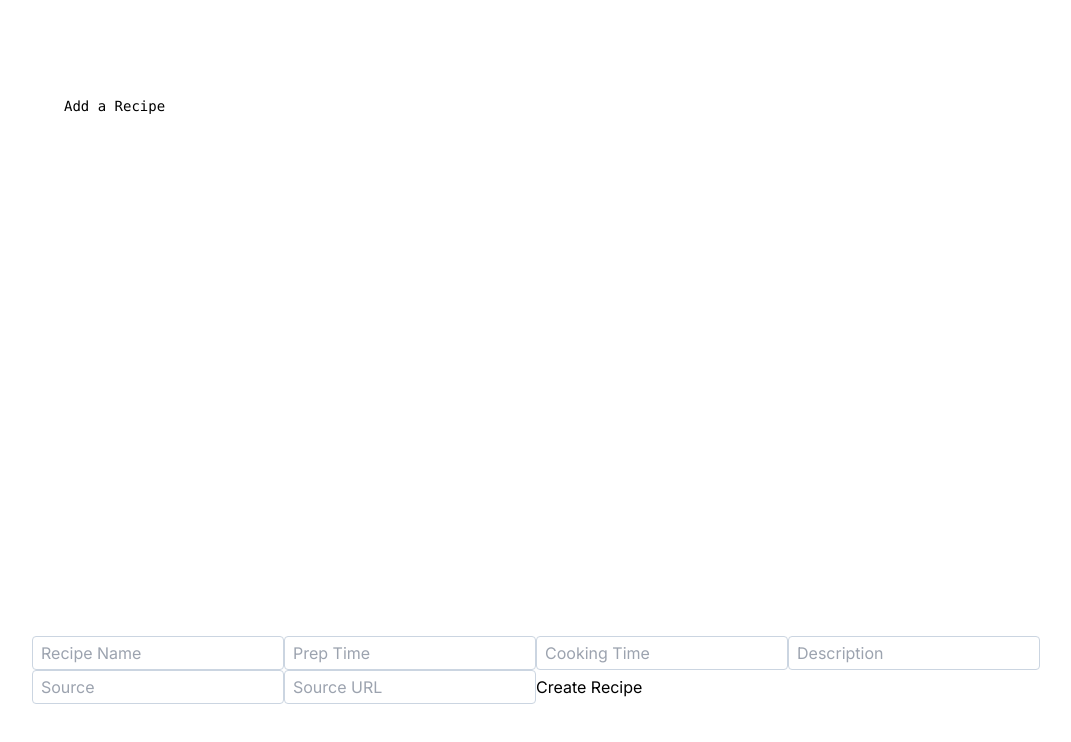
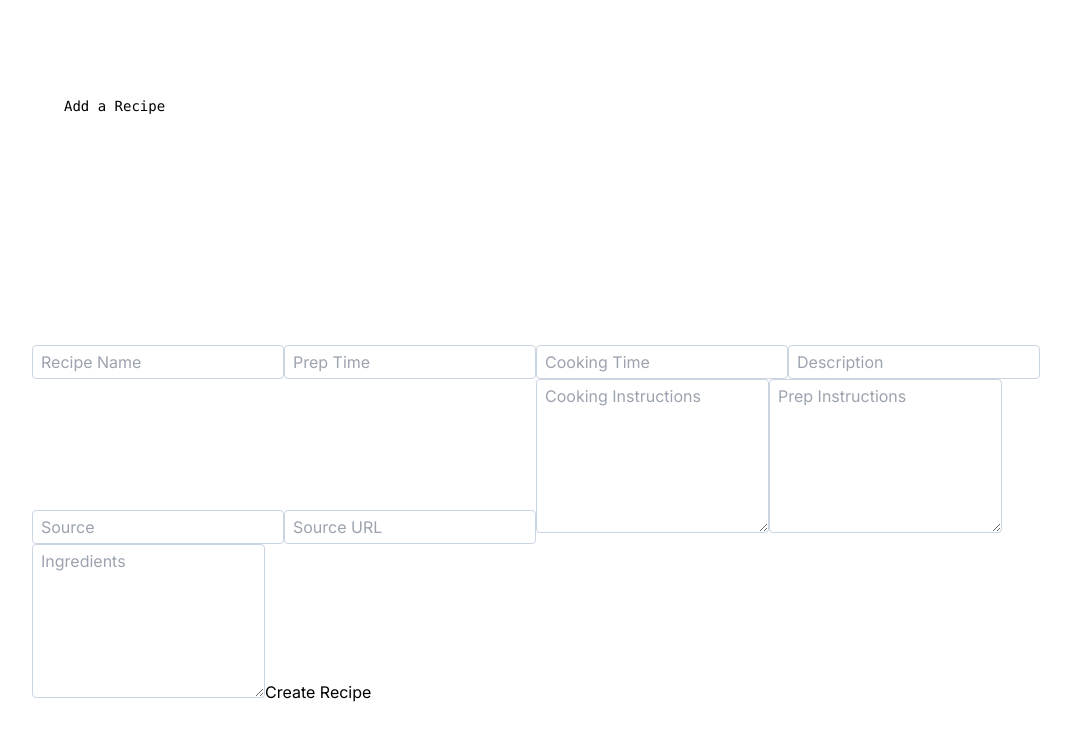
Before and after one commit to JosieRice/original-recipe, a Next.js app: page /add in a window 1280 px wide. Shown: the top 742 px of the page, without its empty margins (64-1135 px from the left). Built offline with nearby package versions, Linux system fonts and the light colour scheme; no server answers.

Commit message:
added array values to the basic form

```diff
--- a/src/app/add/actions.ts
+++ b/src/app/add/actions.ts
@@ -1,14 +1,19 @@
 "use server";
 
+import { getArrayFromText } from "@/utils/getArrayFromText";
+import { getPostgresArray } from "@/utils/getPostgresArray";
 import { sql } from "@vercel/postgres";
 import { revalidatePath } from "next/cache";
 import { redirect } from "next/navigation";
 import { z } from "zod";
 
 const recipeSchema = z.object({
+    cookInstructions: z.string(),
     cookTime: z.string(),
     creatorUid: z.string(),
     description: z.string(),
+    ingredients: z.string(),
+    prepInstructins: z.string(),
     prepTime: z.string(),
     recipeName: z.string(),
     sourceType: z.string(),
@@ -17,9 +22,12 @@ const recipeSchema = z.object({
 
 export async function create(formData: FormData) {
     const parsed = recipeSchema.parse({
+        cookInstructions: formData.get("cookInstructions"),
         cookTime: formData.get("cookTime"),
         creatorUid: formData.get("creatorUid"),
         description: formData.get("description"),
+        ingredients: formData.get("ingredients"),
+        prepInstructins: formData.get("prepInstructions"),
         prepTime: formData.get("prepTime"),
         recipeName: formData.get("recipeName"),
         sourceType: formData.get("sourceType"),
@@ -28,11 +36,14 @@ export async function create(formData: FormData) {
 
     await sql`INSERT INTO RECIPES
         (
+            cookInstructions,
             cookTime,
             creatorUid,
             dateCreated,
             dateUpdated,
             description,
+            ingredients,
+            prepInstructions,
             prepTime,
             recipeName,
             sourceType,
@@ -40,23 +51,19 @@ export async function create(formData: FormData) {
         )
             VALUES
         (
+            ${getPostgresArray(getArrayFromText(parsed.cookInstructions))},
             ${parsed.cookTime},
             ${parsed.creatorUid},
             ${new Date().toISOString()},
             ${new Date().toISOString()},
             ${parsed.description},
+            ${getPostgresArray(getArrayFromText(parsed.ingredients))},
+            ${getPostgresArray(getArrayFromText(parsed.prepInstructins))},
             ${parsed.prepTime},
             ${parsed.recipeName},
             ${parsed.sourceType},
             ${parsed.sourceUrl}
         )`;
-    revalidatePath("/"); // Update cached posts
+    revalidatePath("/"); // Update cached posts from home route
     redirect("/"); // Go back to homepage
 }
-
-// cookInstructions VARCHAR(255)[],
-// description VARCHAR(255),
-// displayName VARCHAR(255),
-// imageUrl VARCHAR(255),
-// ingredients VARCHAR(255)[],
-// prepInstructions VARCHAR(255)[],
--- a/src/app/add/page.tsx
+++ b/src/app/add/page.tsx
@@ -48,6 +48,24 @@ export default async function Add() {
                     type="text"
                     name="sourceUrl"
                 />
+                <textarea
+                    className="border border-slate-300 bg-transparent rounded px-2 py-1 outline-none focus-within:border-slate-100"
+                    placeholder="Cooking Instructions"
+                    name="cookInstructions"
+                    rows={6}
+                />
+                <textarea
+                    className="border border-slate-300 bg-transparent rounded px-2 py-1 outline-none focus-within:border-slate-100"
+                    placeholder="Prep Instructions"
+                    name="prepInstructions"
+                    rows={6}
+                />
+                <textarea
+                    className="border border-slate-300 bg-transparent rounded px-2 py-1 outline-none focus-within:border-slate-100"
+                    placeholder="Ingredients"
+                    name="ingredients"
+                    rows={6}
+                />
 
                 {/* Hidden Fields */}
                 <input className="hidden" readOnly name="creatorUid" value={session?.user.sid} />
--- /dev/null
+++ b/src/utils/getArrayFromText.ts
@@ -0,0 +1,8 @@
+/**
+ * a function that splits a text with line breaks into an array
+ * @param string the string to split
+ * @returns a string[] broken by line breaks
+ */
+export const getArrayFromText = (string: string) => {
+    return string.split("\r\n").filter(Boolean);
+};
--- /dev/null
+++ b/src/utils/getPostgresArray.ts
@@ -0,0 +1,3 @@
+export const getPostgresArray = (array: string[]) => {
+    return `{${array.map((item) => `"${item}"`).join(",")}}`;
+};
```
